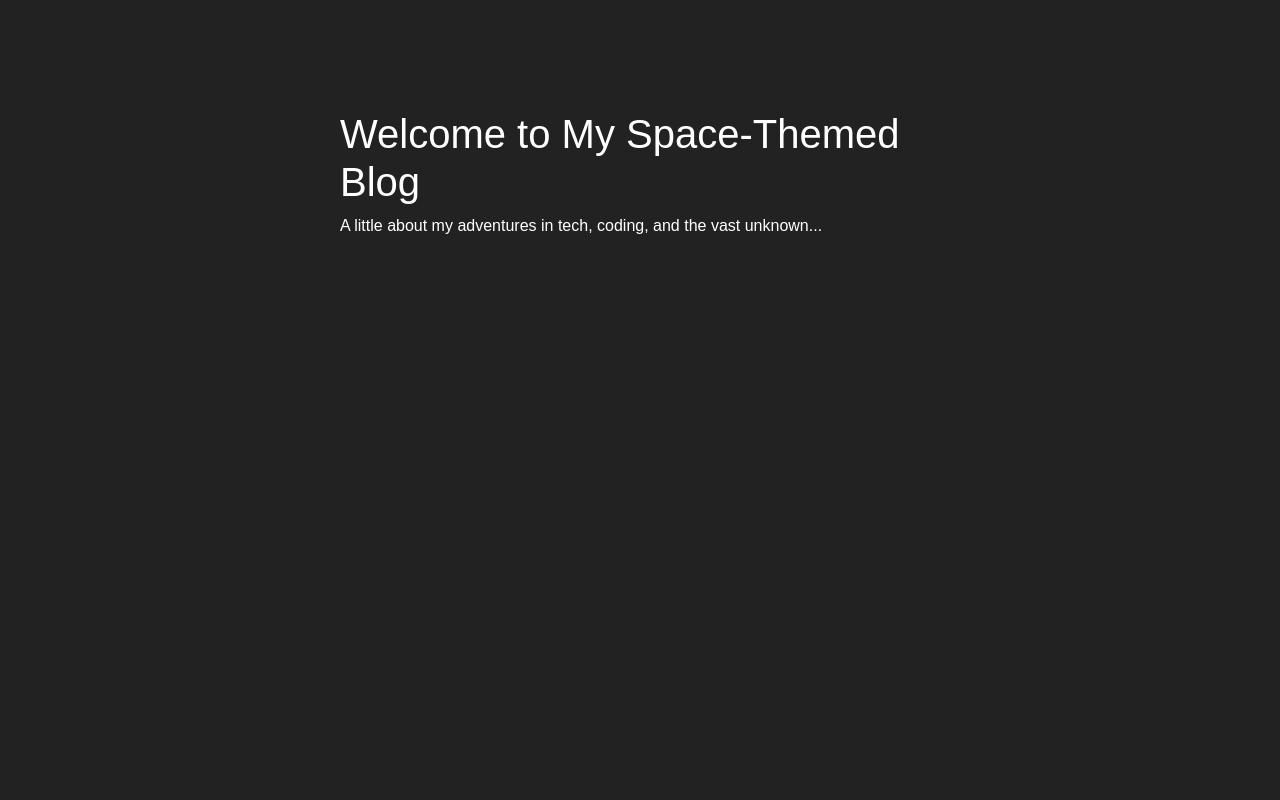
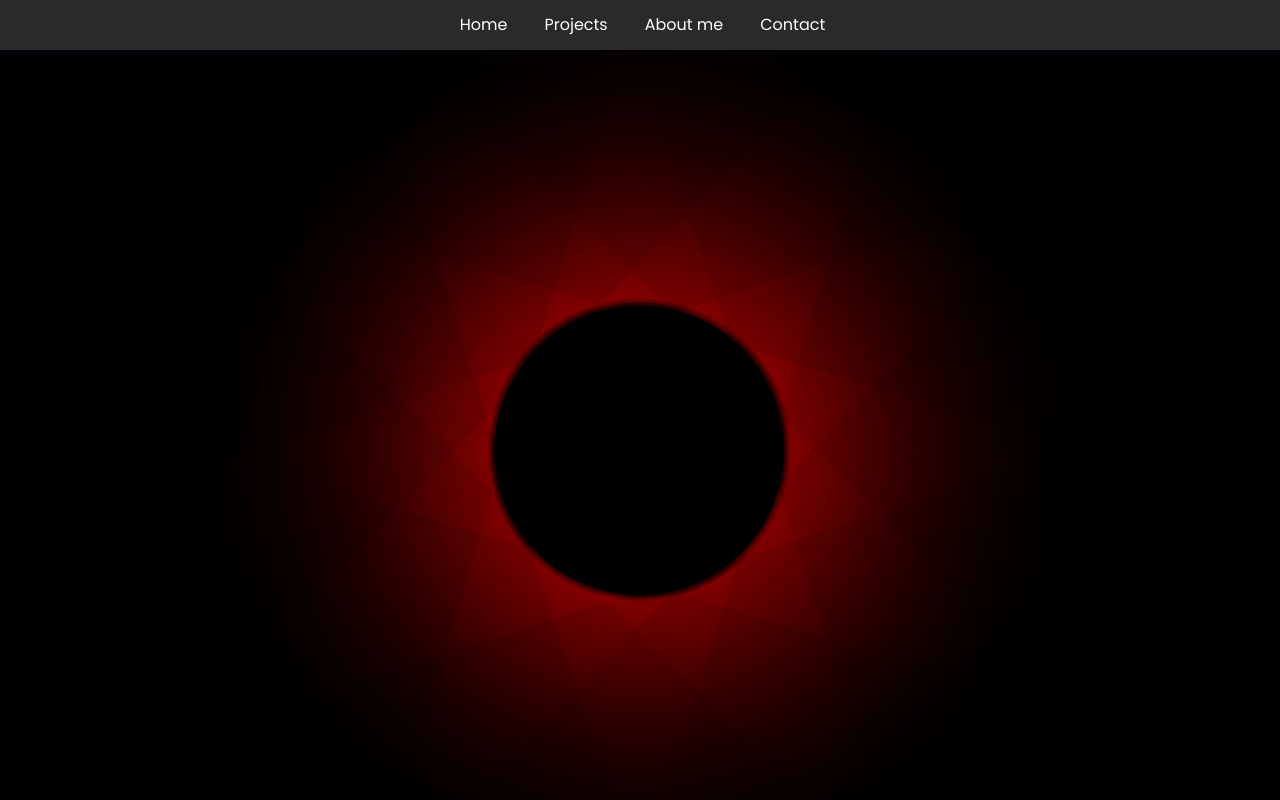
Before and after one commit to JamesVictorAlvarez/Personal-Blog, a React (Create React App) app: page / in a window 1280 px wide. Built offline with nearby package versions, Linux system fonts and the light colour scheme.

Commit message:
Added black hole in home page

```diff
--- a/src/App.js
+++ b/src/App.js
@@ -3,7 +3,7 @@ import 'bootstrap/dist/css/bootstrap.min.css';
 import './App.css';
 import Navbar from './components/Navbar';
 import Home from './components/Home';
-import Videos from './components/Videos';
+import Projects from './components/Projects';
 import Github from './components/Github';
 import { BrowserRouter as Router, Route, Routes } from 'react-router-dom';
 
@@ -14,7 +14,7 @@ function App() {
         <Navbar />
         <Routes>
           <Route path="/" element={<Home />} />
-          <Route path="/videos" element={<Videos />} />
+          <Route path="/projects" element={<Projects />} />
           <Route path="/github" element={<Github />} />
         </Routes>
       </div>
--- a/src/components/Home.js
+++ b/src/components/Home.js
@@ -1,16 +1,52 @@
 import React from 'react';
+import Tilt from 'react-parallax-tilt';
 import './home.css';
+import './blackHole.css';
 
 function Home() {
   return (
-    <div> {/* No extra container needed if using parallax library */}
-      <section className="stars-section">
-        <div className="description">
-          <h1>Welcome to My Space-Themed Blog</h1>
-          <p>A little about my adventures in tech, coding, and the vast unknown...</p>
+    <Tilt className="parallax-effect" tiltMaxAngleX={5} tiltMaxAngleY={5}>
+    <div class="hold">
+      <div id="blackhole">
+      <div class="ring">
+        <div class="ring">
+          <div class="ring">
+            <div class="ring">
+              <div class="ring">
+                <div class="ring">
+                  <div class="ring">
+                    <div class="ring">
+                      <div class="ring">
+                        <div class="ring">
+                          <div class="ring">
+                            <div class="ring">
+                              <div class="ring">
+                                <div class="ring">
+                                  <div class="ring1">
+                                    <div class="ring1">
+                                      <div class="ring1">
+                                      </div>
+                                    </div>
+                                  </div>
+                                </div>
+                              </div>
+                            </div>
+                          </div>
+                        </div>
+                      </div>
+                    </div>
+                  </div>
+                </div>
+              </div>
+            </div>
+          </div>
         </div>
-      </section>
+      </div>
     </div>
+    </div>
+
+    </Tilt>
+
   );
 }
 
--- a/src/components/Navbar.js
+++ b/src/components/Navbar.js
@@ -1,10 +1,14 @@
 import React from 'react';
+import './navbar.css';
 
 function Navbar() {
   return (
-    <div className="container">
-
-    </div>
+    <nav>
+      <a href="/">Home</a>
+      <a href="/Projects">Projects</a>
+      <a href="#">About me</a>
+      <a href="#">Contact</a>
+    </nav>
   );
 }
 
--- /dev/null
+++ b/src/components/Projects.js
@@ -0,0 +1,9 @@
+import React from 'react';
+
+function Projects() {
+  return (
+    <div></div>
+  );
+}
+
+export default Projects;
--- a/src/components/Videos.js
+++ /dev/null
@@ -1,12 +0,0 @@
-import React from 'react';
-
-function Videos() {
-  return (
-    <div className="container">
-        <h1>Welcome to My Blog</h1>
-        <p>TEST TEST</p>
-    </div>
-  );
-}
-
-export default Videos;
--- /dev/null
+++ b/src/components/blackHole.css
@@ -0,0 +1,67 @@
+*, *:before, *:after {
+    -moz-box-sizing: border-box; -webkit-box-sizing: border-box; box-sizing: border-box;
+  }
+
+  body, html {
+    background-color: black;
+    overflow: hidden;
+    width: 100%;
+    height: 100%;
+  }
+
+  .hold {
+    position: relative; /* Establish context for centering */
+    min-height: 100vh;  /* Example: make it take up the full screen height */
+  }
+
+  #blackhole {
+    position: fixed;
+    width: 400px;
+    height: 400px;
+    position: absolute;
+    top: 50%;
+    left: 50%;
+    transform: translate(-50%, -50%);
+    z-index: -1;
+  }
+
+  .ring {
+    padding: 1%;
+    border: 1px white;
+    border-radius: 100%;
+    width: 100%;
+    height: 100%;
+    box-shadow:0 0 1000px rgba(255, 255, 255, 0.01);
+    background-color: black;
+
+    -webkit-animation: spin 1s infinite linear;
+    animation: spin 1s infinite linear;
+  }
+
+  .ring1 {
+    padding: 1%;
+    border: 1px rgb(255, 255, 255);
+    border-radius: 100%;
+    width: 100%;
+    height: 100%;
+    box-shadow:0 0 1000px rgb(255, 2, 2, 0.8);
+    background-color: black;
+
+    -webkit-animation: spin 3s infinite linear;
+    animation: spin 3s infinite linear;
+  }
+
+
+  @-webkit-keyframes spin {
+    100% { -webkit-transform: rotate(360deg); }
+  }
+  @-moz-keyframes spin {
+    100% { -moz-transform: rotate(360deg); }
+  }
+  @keyframes spin {
+    100% {
+      -moz-transform:rotate(360deg);
+      -o-transform:rotate(360deg);
+      transform:rotate(360deg);
+    }
+  }
--- a/src/components/home.css
+++ b/src/components/home.css
@@ -4,6 +4,8 @@ body {
     font-family: 'Arial', sans-serif;
     margin: 0;
     overflow-x: hidden;
+    font-family: Poppins;
+	  padding: none;
   }
 
   .container {
@@ -15,3 +17,10 @@ body {
     margin: 30px auto;
     max-width: 600px;
   }
+
+  .parallax-effect {
+    background-size: cover;
+    background-repeat: no-repeat;
+    background-position: center;
+    min-height: 400px;
+  }
--- a/src/components/navbar.css
+++ b/src/components/navbar.css
@@ -1,8 +1,76 @@
-.navbar {
-    background-color: #333;
-    padding: 15px 20px;
-  }
+@import url("https://fonts.googleapis.com/css?family=Poppins:400,400i,600");
 
-  .navbar-brand, .navbar-nav .nav-link {
-    color: white;
-  }
+body {
+	font-family: Poppins;
+  margin: 0;
+	padding: none;
+	color: white;
+}
+
+nav {
+	transition: backdrop-filter 0.3s ease;
+	display: flex;
+	background-color: rgba(200, 210, 220, 0.2);
+	padding: 0px;
+	justify-content: center;
+	z-index: 1;
+	backdrop-filter: blur(
+		2px
+	);
+	box-shadow: 1px 10px 10px rgba(0, 20, 50, 0.1);
+	min-height: 50px;
+	width: 100vw;
+	align-items: center;
+}
+
+nav:hover {
+	backdrop-filter: blur(8px);
+}
+
+nav a {
+	z-index: 2;
+	transition: border 0.2s ease;
+	text-decoration: none;
+	color: white;
+	padding: 15px;
+	padding-bottom: 3px;
+	padding-top: 3px;
+	margin-left: 5px;
+	border: 1px solid rgba(255, 255, 255, 0);
+	border-radius: 999px;
+}
+
+nav a:hover {
+	border: 1px solid rgba(255, 255, 255, 0.5);
+	border-radius: 999px;
+	backdrop-filter: blur(8px);
+}
+
+h1 {
+	margin: 50px;
+	font-size: 50px;
+	font-weight: 600;
+}
+
+button {
+	transition: backdrop-filter 0.3s ease;
+	font-family: poppins;
+	margin-left: 50px;
+	border: none;
+	border-radius: 9999px;
+	padding: 10px 32px;
+	font-size: 20px;
+	cursor: pointer;
+	background-color: rgba(200, 210, 250, 0.2);
+	backdrop-filter: blur(2px);
+	color: white;
+	border: 1px solid rgba(255, 255, 255, 0.5);
+}
+button:hover {
+	backdrop-filter: blur(8px);
+}
+p {
+	margin: 50px;
+	margin-top: -50px;
+	margin-bottom: 30px;
+}
```
